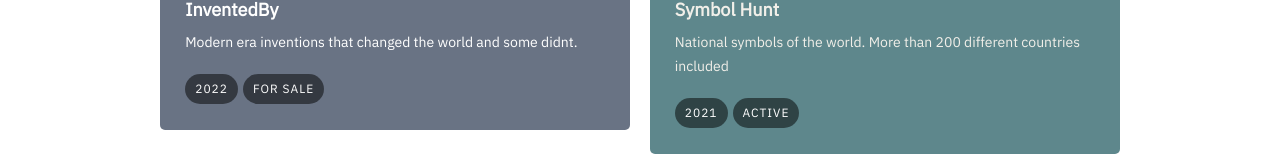
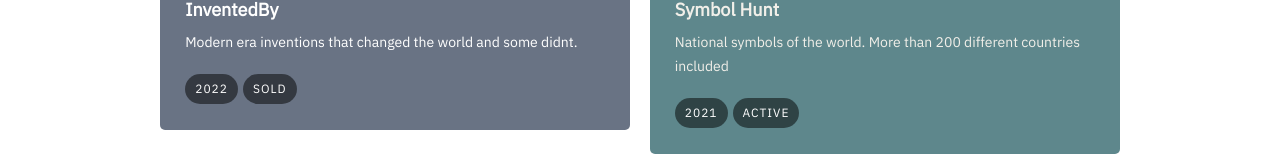
Before and after one commit to naeemnur/naeemnur.com, a React (Create React App) app: page / in a window 1280 px wide. Shown: the part 616-780 px from the top of the page. Built offline with nearby package versions, Linux system fonts and the light colour scheme.

Commit message:
update home

```diff
--- a/src/Home.js
+++ b/src/Home.js
@@ -32,7 +32,7 @@ class Home extends Component {
 
             <Project
               date="2022"
-              desc="Sell, Buy & Discover pre-revenue side projects and MVPs."
+              desc="Sell, Buy &amp; Discover pre-revenue side projects and MVPs."
               pClass="nn_project nn_za"
               title="ZeroAcquire"
               url="https://zeroacquire.com/"
@@ -53,8 +53,8 @@ class Home extends Component {
               desc="Modern era inventions that changed the world and some didnt."
               pClass="nn_project nn_ib"
               title="InventedBy"
-              url="https://flippa.com/11095938-a-curated-list-of-significant-inventions-from-the-modern-era-that-changed-the-world-and-some-of-which-didnt"
-              status="For sale"
+              url="https://inventedby.co"
+              status="Sold"
             />
 
             <Project
```
